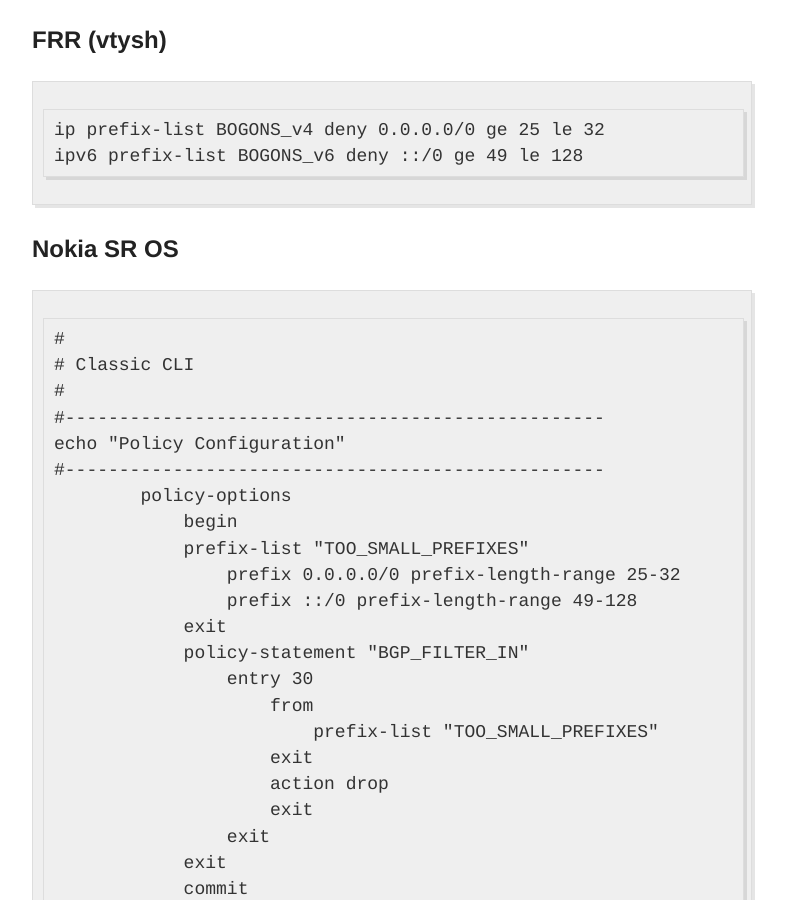
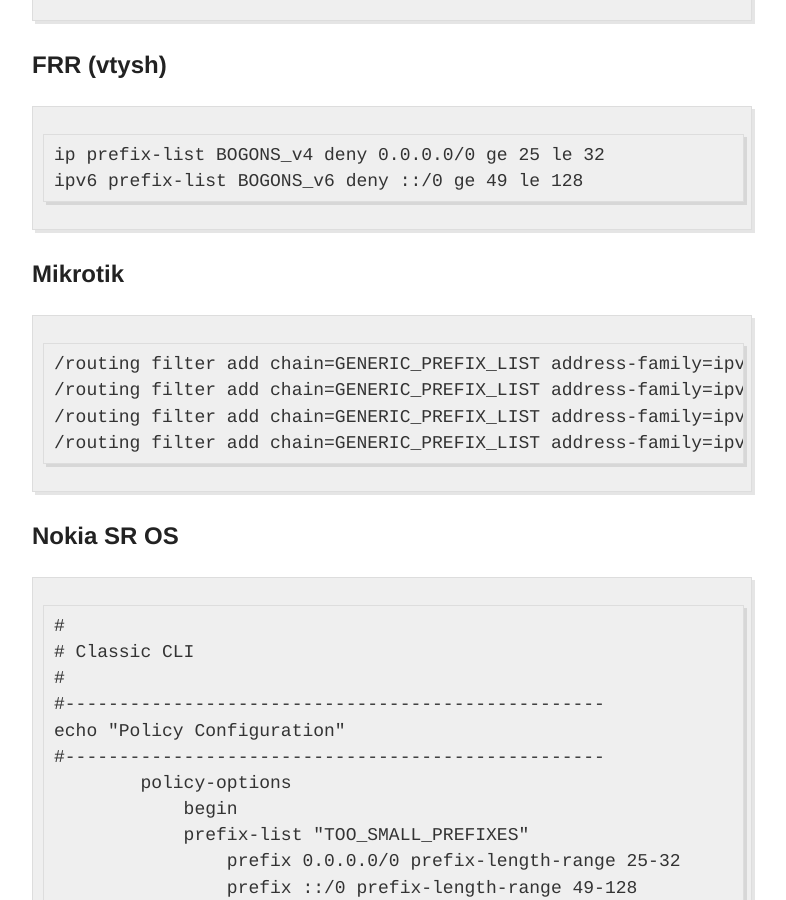
Before and after one commit to NLNOG/bgpfilterguide, a Jekyll site: the page built from guides/small_prefixes.md, in a window 1280 px wide and 900 px high, scrolled down 2685 px. Shown: the whole window, without its empty margins (248-1034 px from the left). Built offline with Jekyll 4.4.1, drawn with Linux system fonts in a browser that asks for light colours.

Commit message:
adding small prefixes for mikrotik

````diff
--- a/guides/small_prefixes.md
+++ b/guides/small_prefixes.md
@@ -88,6 +88,14 @@
 ipv6 prefix-list BOGONS_v6 deny ::/0 ge 49 le 128
 ```
 
+## Mikrotik
+```
+/routing filter add chain=GENERIC_PREFIX_LIST address-family=ipv4 prefix-length=0-7 protocol=bgp action=discard comment=""
+/routing filter add chain=GENERIC_PREFIX_LIST address-family=ipv4 prefix-length=25-32 protocol=bgp action=discard comment=""
+/routing filter add chain=GENERIC_PREFIX_LIST address-family=ipv6 prefix-length=0-15 protocol=bgp action=discard comment=""
+/routing filter add chain=GENERIC_PREFIX_LIST address-family=ipv6 prefix-length=49-128 protocol=bgp action=discard comment=""
+```
+
 ## Nokia SR OS
 ```
 #
````
